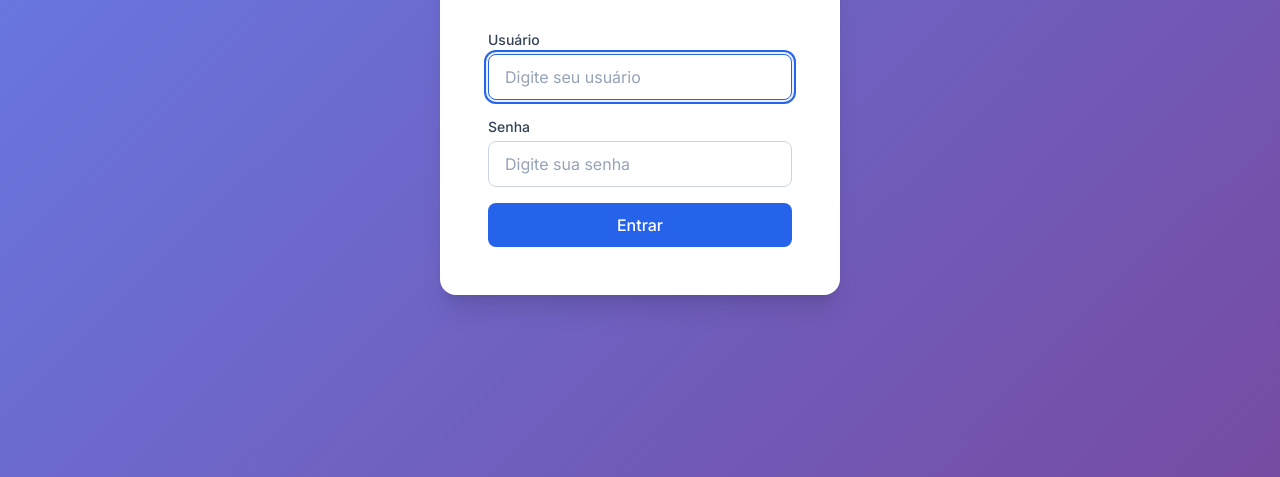
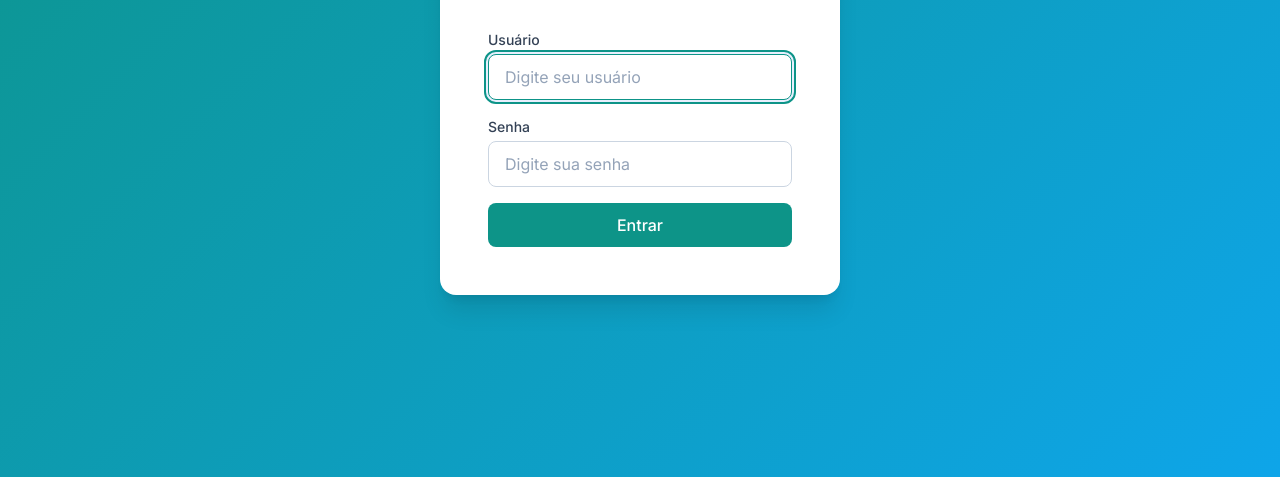
Before and after one commit to XxProLuks/SisLanch, a plain HTML site: page frontend/index.html in a window 1280 px wide. Shown: the part 323-800 px from the top of the page. Drawn offline with nearby package versions, Linux system fonts and the light colour scheme.

Commit message:
style: New modern hospital theme with teal/emerald colors
- Teal (#0d9488) as primary color
- Enhanced gradient system (teal-to-blue, purple accent)
- Sidebar with dark gradient and shadow
- Active nav item with left border accent
- Updated stat card icon gradients
- Improved shadows with glow effects
- Smoother cubic-bezier transitions

```diff
--- a/frontend/css/styles.css
+++ b/frontend/css/styles.css
@@ -1,24 +1,39 @@
 /* ============================================
    LANCH - Sistema de Lanchonete Hospitalar
-   Main Stylesheet
+   Main Stylesheet - Modern Hospital Theme
    ============================================ */
 
 /* ============================================
    CSS Variables & Design Tokens
    ============================================ */
 :root {
-    /* Colors */
-    --primary: #2563eb;
-    --primary-dark: #1d4ed8;
-    --primary-light: #3b82f6;
-    --secondary: #64748b;
+    /* Primary Colors - Teal/Emerald Hospital Theme */
+    --primary: #0d9488;
+    --primary-dark: #0f766e;
+    --primary-light: #14b8a6;
+    --primary-glow: rgba(13, 148, 136, 0.15);
+
+    /* Secondary - Deep Blue */
+    --secondary: #0ea5e9;
+    --secondary-dark: #0284c7;
+    --secondary-light: #38bdf8;
+
+    /* Accent - Vibrant Purple */
+    --accent: #8b5cf6;
+    --accent-dark: #7c3aed;
+    --accent-light: #a78bfa;
+
+    /* Status Colors */
     --success: #10b981;
     --success-dark: #059669;
+    --success-light: #34d399;
     --warning: #f59e0b;
+    --warning-dark: #d97706;
     --danger: #ef4444;
+    --danger-dark: #dc2626;
     --info: #06b6d4;
 
-    /* Neutrals */
+    /* Neutrals - Slate palette */
     --white: #ffffff;
     --gray-50: #f8fafc;
     --gray-100: #f1f5f9;
@@ -31,20 +46,25 @@
     --gray-800: #1e293b;
     --gray-900: #0f172a;
 
-    /* Gradients */
-    --gradient-primary: linear-gradient(135deg, #667eea 0%, #764ba2 100%);
-    --gradient-success: linear-gradient(135deg, #11998e 0%, #38ef7d 100%);
-    --gradient-warning: linear-gradient(135deg, #f093fb 0%, #f5576c 100%);
-    --gradient-blue: linear-gradient(135deg, #667eea 0%, #764ba2 100%);
-
-    /* Shadows */
+    /* Premium Gradients */
+    --gradient-primary: linear-gradient(135deg, #0d9488 0%, #0ea5e9 100%);
+    --gradient-secondary: linear-gradient(135deg, #0ea5e9 0%, #8b5cf6 100%);
+    --gradient-success: linear-gradient(135deg, #10b981 0%, #06b6d4 100%);
+    --gradient-warning: linear-gradient(135deg, #f59e0b 0%, #ef4444 100%);
+    --gradient-purple: linear-gradient(135deg, #8b5cf6 0%, #ec4899 100%);
+    --gradient-dark: linear-gradient(135deg, #1e293b 0%, #0f172a 100%);
+    --gradient-glass: linear-gradient(135deg, rgba(255, 255, 255, 0.1) 0%, rgba(255, 255, 255, 0.05) 100%);
+
+    /* Enhanced Shadows */
     --shadow-sm: 0 1px 2px 0 rgb(0 0 0 / 0.05);
     --shadow: 0 1px 3px 0 rgb(0 0 0 / 0.1), 0 1px 2px -1px rgb(0 0 0 / 0.1);
     --shadow-md: 0 4px 6px -1px rgb(0 0 0 / 0.1), 0 2px 4px -2px rgb(0 0 0 / 0.1);
     --shadow-lg: 0 10px 15px -3px rgb(0 0 0 / 0.1), 0 4px 6px -4px rgb(0 0 0 / 0.1);
     --shadow-xl: 0 20px 25px -5px rgb(0 0 0 / 0.1), 0 8px 10px -6px rgb(0 0 0 / 0.1);
-
-    /* Typography */
+    --shadow-glow: 0 0 20px rgba(13, 148, 136, 0.3);
+    --shadow-card: 0 4px 20px rgba(0, 0, 0, 0.08);
+
+    /* Typography - Using system fonts for performance */
     --font-family: 'Inter', -apple-system, BlinkMacSystemFont, 'Segoe UI', Roboto, sans-serif;
     --font-size-xs: 0.75rem;
     --font-size-sm: 0.875rem;
@@ -53,6 +73,7 @@
     --font-size-xl: 1.25rem;
     --font-size-2xl: 1.5rem;
     --font-size-3xl: 1.875rem;
+    --font-size-4xl: 2.25rem;
 
     /* Spacing */
     --spacing-xs: 0.25rem;
@@ -62,20 +83,22 @@
     --spacing-xl: 2rem;
     --spacing-2xl: 3rem;
 
-    /* Border Radius */
-    --radius-sm: 0.25rem;
+    /* Border Radius - More rounded for modern feel */
+    --radius-sm: 0.375rem;
     --radius: 0.5rem;
     --radius-lg: 0.75rem;
     --radius-xl: 1rem;
+    --radius-2xl: 1.5rem;
     --radius-full: 9999px;
 
     /* Transitions */
-    --transition-fast: 150ms ease;
-    --transition-base: 200ms ease;
-    --transition-slow: 300ms ease;
+    --transition-fast: 150ms cubic-bezier(0.4, 0, 0.2, 1);
+    --transition-base: 200ms cubic-bezier(0.4, 0, 0.2, 1);
+    --transition-slow: 300ms cubic-bezier(0.4, 0, 0.2, 1);
+    --transition-bounce: 500ms cubic-bezier(0.68, -0.55, 0.265, 1.55);
 
     /* Layout */
-    --sidebar-width: 260px;
+    --sidebar-width: 280px;
     --header-height: 64px;
 }
 
@@ -429,13 +452,14 @@ textarea {
    ============================================ */
 .sidebar {
     width: var(--sidebar-width);
-    background: var(--gray-900);
+    background: var(--gradient-dark);
     color: var(--white);
     display: flex;
     flex-direction: column;
     position: fixed;
     height: 100vh;
     z-index: 100;
+    box-shadow: 4px 0 20px rgba(0, 0, 0, 0.15);
 }
 
 .sidebar-header {
@@ -473,7 +497,8 @@ textarea {
 
 .nav-item.active {
     color: var(--white);
-    background: var(--primary);
+    background: var(--gradient-primary);
+    border-left: 3px solid var(--primary-light);
 }
 
 .nav-icon {
@@ -581,19 +606,19 @@ textarea {
 }
 
 .stat-icon.blue {
-    background: linear-gradient(135deg, #667eea, #764ba2);
+    background: var(--gradient-primary);
 }
 
 .stat-icon.green {
-    background: linear-gradient(135deg, #11998e, #38ef7d);
+    background: var(--gradient-success);
 }
 
 .stat-icon.orange {
-    background: linear-gradient(135deg, #f093fb, #f5576c);
+    background: var(--gradient-warning);
 }
 
 .stat-icon.purple {
-    background: linear-gradient(135deg, #a855f7, #6366f1);
+    background: var(--gradient-purple);
 }
 
 .stat-value {
```
